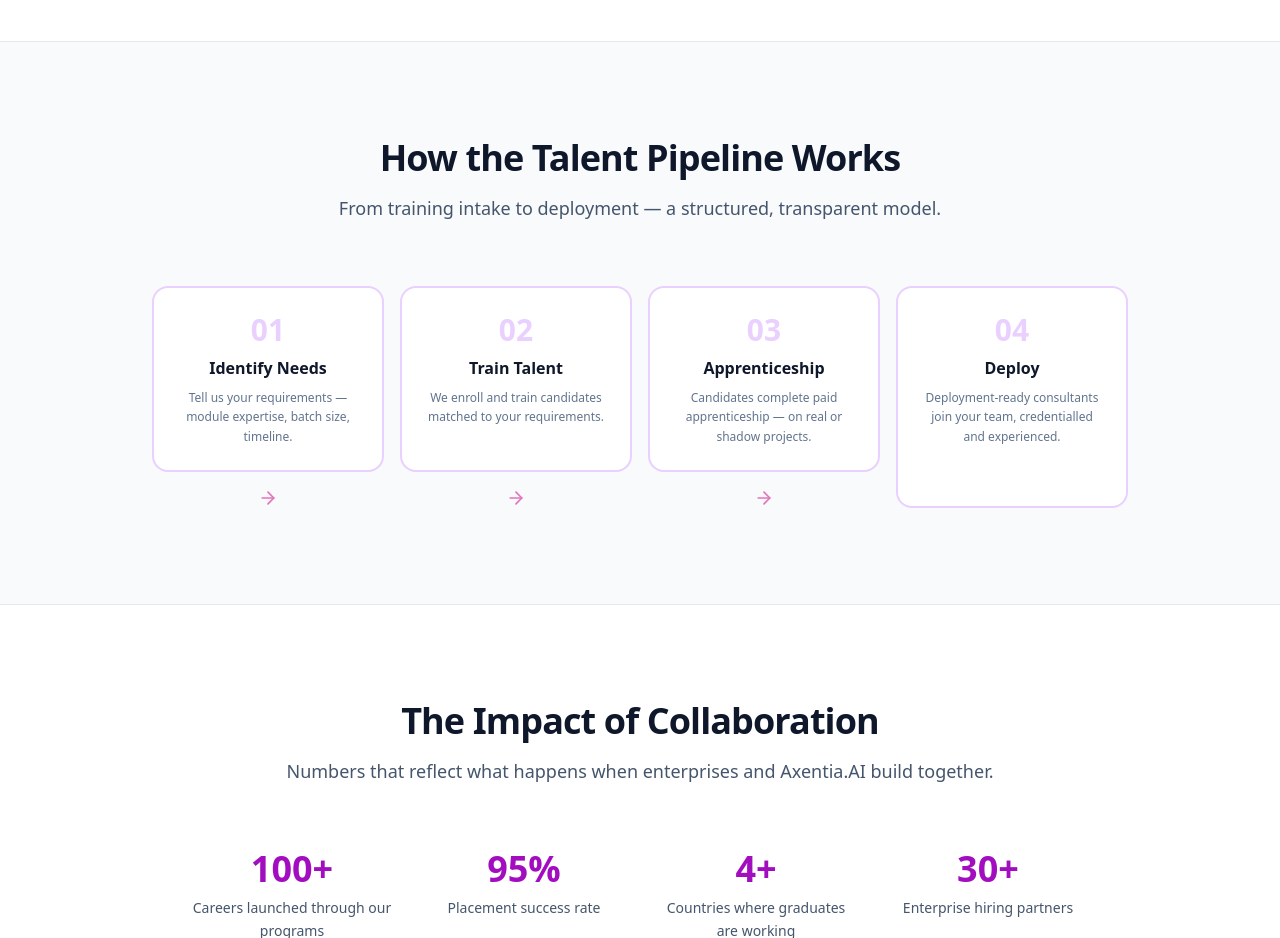
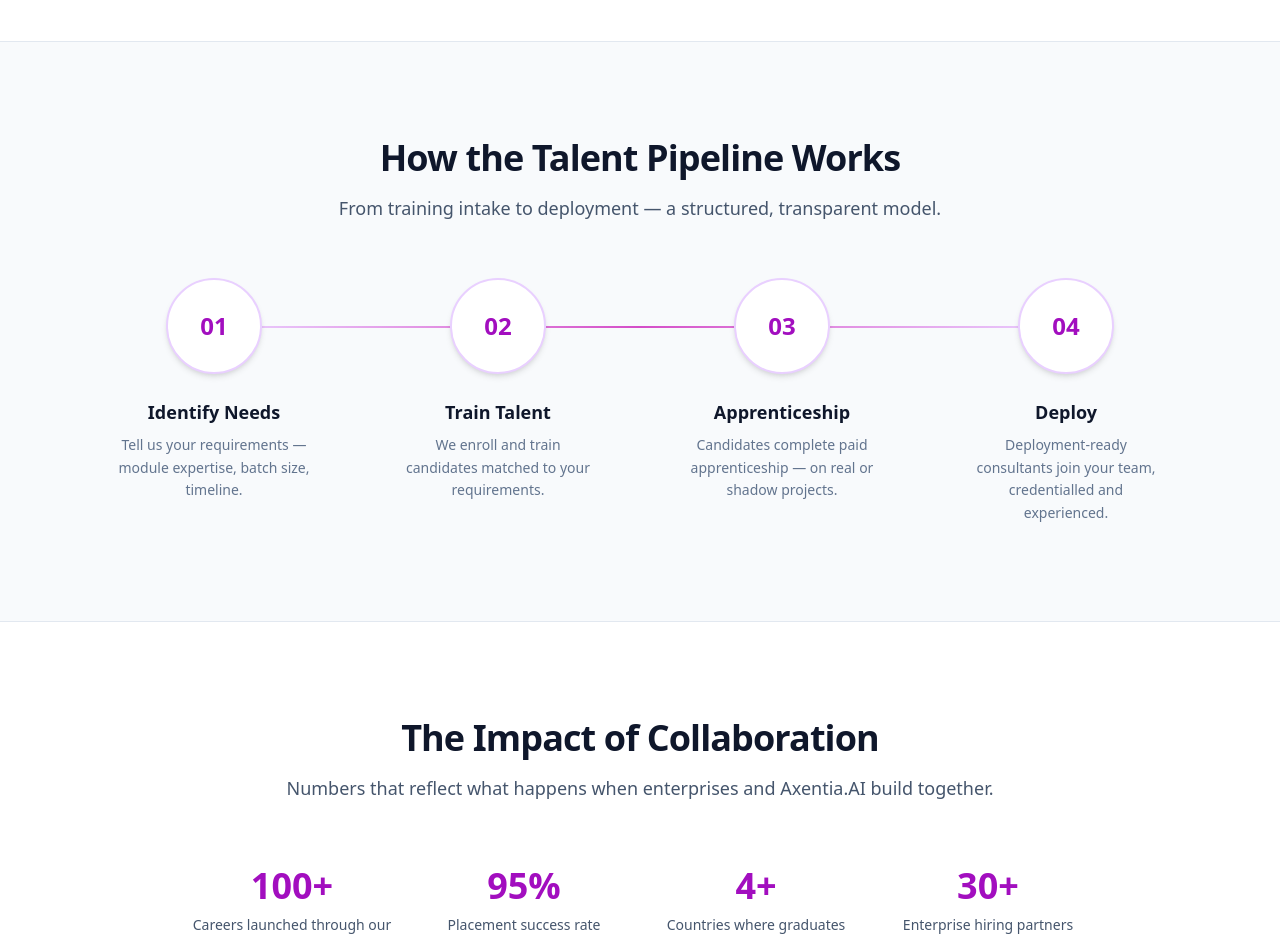
Before and after one commit to AtmegaBuzz/axentiaai, a Next.js app: page /enterprises in a window 1280 px wide. Shown: the part 2720-3658 px from the top of the page. Built offline with nearby package versions, Linux system fonts and the light colour scheme.

Commit message:
redesign: clean up Talent Pipeline section with connected step circles and mobile timeline

```diff
--- a/app/enterprises/page.tsx
+++ b/app/enterprises/page.tsx
@@ -195,27 +195,74 @@ export default function EnterprisesPage() {
                 </section>
 
                 {/* Talent Pipeline Model — Steps */}
-                <section id="talent-pipeline" className="py-24 bg-slate-50 border-b border-slate-200">
-                    <div className="container mx-auto px-4 md:px-6 max-w-5xl">
-                        <div className="text-center mb-16">
+                <section id="talent-pipeline" className="py-16 md:py-24 bg-slate-50 border-b border-slate-200">
+                    <div className="container mx-auto px-4 md:px-6 max-w-6xl">
+                        <motion.div initial={{ opacity: 0, y: 20 }} whileInView={{ opacity: 1, y: 0 }} viewport={{ once: true }} className="text-center mb-14">
                             <h2 className="text-2xl md:text-4xl font-bold text-slate-900 tracking-tight mb-4">How the Talent Pipeline Works</h2>
                             <p className="text-lg text-slate-600">From training intake to deployment — a structured, transparent model.</p>
+                        </motion.div>
+
+                        {/* Desktop: horizontal steps with connecting line */}
+                        <div className="hidden md:block relative">
+                            {/* Connecting line */}
+                            <div className="absolute top-12 left-[12%] right-[12%] h-0.5 bg-gradient-to-r from-brand-200 via-brand-400 to-brand-200" />
+
+                            <div className="grid grid-cols-4 gap-8 relative">
+                                {[
+                                    { step: '01', title: 'Identify Needs', desc: 'Tell us your requirements — module expertise, batch size, timeline.' },
+                                    { step: '02', title: 'Train Talent', desc: 'We enroll and train candidates matched to your requirements.' },
+                                    { step: '03', title: 'Apprenticeship', desc: 'Candidates complete paid apprenticeship — on real or shadow projects.' },
+                                    { step: '04', title: 'Deploy', desc: 'Deployment-ready consultants join your team, credentialled and experienced.' },
+                                ].map((item, idx) => (
+                                    <motion.div
+                                        key={item.step}
+                                        initial={{ opacity: 0, y: 30 }}
+                                        whileInView={{ opacity: 1, y: 0 }}
+                                        viewport={{ once: true }}
+                                        transition={{ delay: idx * 0.1 }}
+                                        className="flex flex-col items-center text-center"
+                                    >
+                                        {/* Step circle */}
+                                        <div className="relative z-10 w-24 h-24 rounded-full bg-white border-2 border-brand-200 flex items-center justify-center mb-6 shadow-md group-hover:shadow-lg transition-shadow">
+                                            <span className="text-2xl font-black text-brand-600">{item.step}</span>
+                                        </div>
+                                        {/* Content */}
+                                        <h3 className="text-lg font-bold text-slate-900 mb-2">{item.title}</h3>
+                                        <p className="text-sm text-slate-500 leading-relaxed max-w-[200px]">{item.desc}</p>
+                                    </motion.div>
+                                ))}
+                            </div>
                         </div>
-                        <div className="flex flex-col md:flex-row items-stretch justify-center gap-4">
+
+                        {/* Mobile: vertical timeline */}
+                        <div className="md:hidden space-y-0">
                             {[
                                 { step: '01', title: 'Identify Needs', desc: 'Tell us your requirements — module expertise, batch size, timeline.' },
                                 { step: '02', title: 'Train Talent', desc: 'We enroll and train candidates matched to your requirements.' },
                                 { step: '03', title: 'Apprenticeship', desc: 'Candidates complete paid apprenticeship — on real or shadow projects.' },
                                 { step: '04', title: 'Deploy', desc: 'Deployment-ready consultants join your team, credentialled and experienced.' },
                             ].map((item, idx) => (
-                                <div key={item.step} className="flex md:flex-col items-center gap-4 flex-1">
-                                    <div className="bg-white border-2 border-brand-200 rounded-2xl p-6 text-center flex-1 w-full">
-                                        <div className="text-3xl font-black text-brand-200 mb-2">{item.step}</div>
-                                        <p className="font-bold text-slate-900 mb-2">{item.title}</p>
-                                        <p className="text-slate-500 text-xs leading-relaxed">{item.desc}</p>
+                                <motion.div
+                                    key={item.step}
+                                    initial={{ opacity: 0, x: -20 }}
+                                    whileInView={{ opacity: 1, x: 0 }}
+                                    viewport={{ once: true }}
+                                    transition={{ delay: idx * 0.1 }}
+                                    className="flex gap-5"
+                                >
+                                    {/* Timeline */}
+                                    <div className="flex flex-col items-center">
+                                        <div className="w-12 h-12 rounded-full bg-white border-2 border-brand-200 flex items-center justify-center shrink-0 shadow-sm">
+                                            <span className="text-sm font-black text-brand-600">{item.step}</span>
+                                        </div>
+                                        {idx < 3 && <div className="w-0.5 flex-1 bg-brand-200 min-h-[32px]" />}
                                     </div>
-                                    {idx < 3 && <ArrowRight className="w-5 h-5 text-brand-300 flex-shrink-0 hidden md:block rotate-0" />}
-                                </div>
+                                    {/* Content */}
+                                    <div className="pb-8">
+                                        <h3 className="text-lg font-bold text-slate-900 mb-1">{item.title}</h3>
+                                        <p className="text-sm text-slate-500 leading-relaxed">{item.desc}</p>
+                                    </div>
+                                </motion.div>
                             ))}
                         </div>
                     </div>
```
